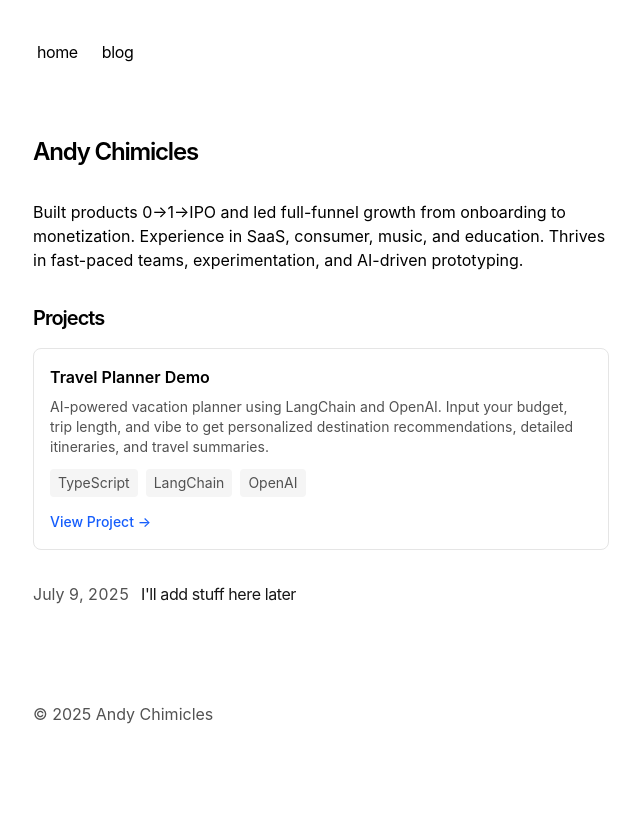
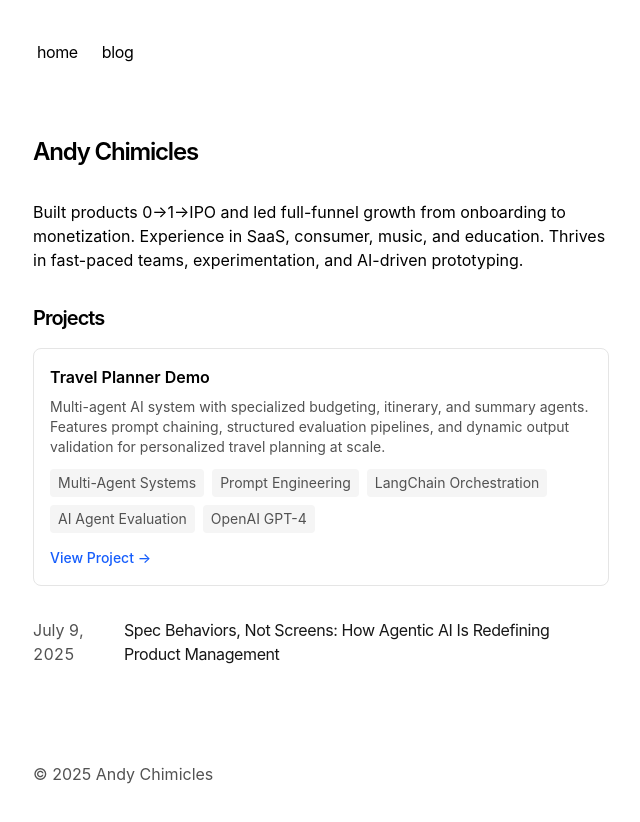
Before and after one commit to andychimss/andychimicles-portfolio, a Next.js app: page / in a window 1280 px wide. Shown: the top 822 px of the page, without its empty margins (319-959 px from the left). Before the commit the page ends 800 px from the top, so only its background shows below. Built offline with nearby package versions, Linux system fonts and the light colour scheme.

Commit message:
Update project showcase: enhance AI PM positioning with multi-agent systems, prompt engineering, and evaluation terminology

```diff
--- a/app/blog/posts/vim.mdx
+++ b/app/blog/posts/vim.mdx
@@ -1,39 +1,28 @@
 ---
-title: 'I'll add stuff here later'
+title: 'Spec Behaviors, Not Screens: How Agentic AI Is Redefining Product Management'
 publishedAt: '2025-07-09'
-summary: 'summary1234.'
+summary: 'AI agents are pushing product managers to trade classic wireframes for workflow playbooks and guardrails, redefining specs, metrics, and skills needed to ship autonomous, safe, and fast AI-powered features.'
 ---
 
-In the world of software development, where the latest and greatest tools frequently capture the spotlight, Vim stands out as a timeless classic. Despite its age and initial complexity, Vim has managed to retain a devoted following of developers who swear by its efficiency, versatility, and power.
+Agentic AI has leapt from research papers into the everyday PM toolkit: OpenAI flipped the switch on **ChatGPT Agent Mode**, Microsoft shipped multi-agent orchestration in Copilot Studio, and Google rolled out Vertex’s **Agent Builder**—all within the past two months. The net result is a job-description rewrite: instead of wireframing screens, PMs now author *workflows* (what an agent should plan, act on, and learn) and codify *guardrails* to keep those autonomous workflows safe and on-brand.
 
-This article delves into the reasons behind Vim's enduring appeal and why it continues to be a great tool for coding in the modern era.
+## Platforms just turned agents into a first-class primitive
 
-## Efficiency and Speed
+OpenAI’s new Agent Mode lets users hand ChatGPT multi-step jobs—expense reports, research, even web navigation—while watching a live narration (and pausing if things go sideways).At **Microsoft Build 2025**, Copilot Studio introduced multi-agent orchestration so a “research” agent, a “planner,” and a “mailer” can hand work to each other, all wired into Azure permissions. Google’s Vertex **Agent Builder** aims squarely at enterprise PMs, promising RAG-ready back-ends and policy layers out-of-the-box.
 
-At the heart of Vim's philosophy is the idea of minimizing keystrokes to achieve maximum efficiency.
+## Specs are morphing into policy-as-code playbooks
 
-Unlike other text editors where the mouse is often relied upon for navigation and text manipulation, Vim's keyboard-centric design allows developers to perform virtually all coding tasks without leaving the home row. This not only speeds up coding but also reduces the risk of repetitive strain injuries.
+When agents can browse Slack channels or execute SQL, the spec must say *where they may not go and what they may not say*. NVIDIA’s open-source **NeMo Guardrails** now ships YAML rules that plug in beside any LLM, boosting compliance by 1.5× with \~0.5 s overhead—turning “guardrail files” into a deliverable alongside PRDs. Azure and OpenAI expose similar policy hooks (“permissions JSON” and function schemas), while open-source Guardrails.ai lets PMs write brand tone and legal constraints as tests that run on every deployment.
 
-## Highly Customizable
+## New success metrics: latency, truthfulness, autonomy ROI
 
-Vim can be extensively customized to suit any developer's preferences and workflow. With a vibrant ecosystem of plugins and a robust scripting language, users can tailor the editor to their specific needs, whether it's programming in Python, writing in Markdown, or managing projects.
+Internal studies show that if first-token latency tops \~300 ms, drop-off spikes—a constraint now tracked as tightly as p95 page-load. To curb hallucinations, Vectara’s public leaderboard scores models on factuality, and Anthropic’s new bug-bounty program pays cash for repro steps—making “hallucination rate” a release-blocker metric. Carnegie Mellon’s *RAM-E* research frames agent evaluation around **Return, Autonomy, Moderation, Efficiency**, helping PMs show ROI beyond classic CTR.
 
-This level of customization ensures that Vim remains relevant and highly functional for a wide range of programming tasks and languages.
+## What PMs should do this sprint
 
-## Ubiquity and Portability
+1. **Draft a workflow spec**: list the sub-agents (“search,” “plan,” “act”) and the exact function endpoints they may call.
+2. **Write guardrails first**: encode forbidden data scopes and tone rules in policy files before prompt-crafting.
+3. **Instrument new KPIs**: track first-token latency, hallucination %, and RAM-E-style autonomy scores alongside conversion.
+4. **Prototype in public**: ship a Loom demo of a guarded agent completing a real task—then invite feedback.
 
-Vim is virtually everywhere. It's available on all major platforms, and because it's lightweight and terminal-based, it can be used on remote servers through SSH, making it an indispensable tool for sysadmins and developers working in a cloud-based environment.
-
-The ability to use the same editor across different systems without a graphical interface is a significant advantage for those who need to maintain a consistent workflow across multiple environments.
-
-## Vibrant Community
-
-Despite—or perhaps because of—its learning curve, Vim has cultivated a passionate and active community. Online forums, dedicated websites, and plugins abound, offering support, advice, and improvements.
-
-This community not only helps newcomers climb the steep learning curve but also continually contributes to Vim's evolution, ensuring it remains adaptable and up-to-date with the latest programming trends and technologies.
-
-## Conclusion
-
-Vim is not just a text editor; it's a way of approaching coding with efficiency and thoughtfulness. Its steep learning curve is a small price to pay for the speed, flexibility, and control it offers.
-
-For those willing to invest the time to master its commands, Vim proves to be an invaluable tool that enhances productivity and enjoyment in coding. In an age of ever-changing development tools, the continued popularity of Vim is a testament to its enduring value and utility.
+Master these playbooks and you’re no longer just drawing wireframes—you’re choreographing a team of tireless, sandboxed AI co-workers.
--- a/app/page.tsx
+++ b/app/page.tsx
@@ -16,17 +16,23 @@ export default function Page() {
           <div className="border border-neutral-200 dark:border-neutral-700 rounded-lg p-4">
             <h3 className="font-semibold mb-2">Travel Planner Demo</h3>
             <p className="text-neutral-600 dark:text-neutral-400 text-sm mb-3">
-              AI-powered vacation planner using LangChain and OpenAI. Input your budget, trip length, and vibe to get personalized destination recommendations, detailed itineraries, and travel summaries.
+              Multi-agent AI system with specialized budgeting, itinerary, and summary agents. Features prompt chaining, structured evaluation pipelines, and dynamic output validation for personalized travel planning at scale.
             </p>
-            <div className="flex gap-2 text-sm">
+            <div className="flex flex-wrap gap-2 text-sm">
               <span className="px-2 py-1 bg-neutral-100 dark:bg-neutral-800 rounded text-neutral-600 dark:text-neutral-400">
-                TypeScript
+                Multi-Agent Systems
               </span>
               <span className="px-2 py-1 bg-neutral-100 dark:bg-neutral-800 rounded text-neutral-600 dark:text-neutral-400">
-                LangChain
+                Prompt Engineering
               </span>
               <span className="px-2 py-1 bg-neutral-100 dark:bg-neutral-800 rounded text-neutral-600 dark:text-neutral-400">
-                OpenAI
+                LangChain Orchestration
+              </span>
+              <span className="px-2 py-1 bg-neutral-100 dark:bg-neutral-800 rounded text-neutral-600 dark:text-neutral-400">
+                AI Agent Evaluation
+              </span>
+              <span className="px-2 py-1 bg-neutral-100 dark:bg-neutral-800 rounded text-neutral-600 dark:text-neutral-400">
+                OpenAI GPT-4
               </span>
             </div>
             <div className="mt-3">
```
